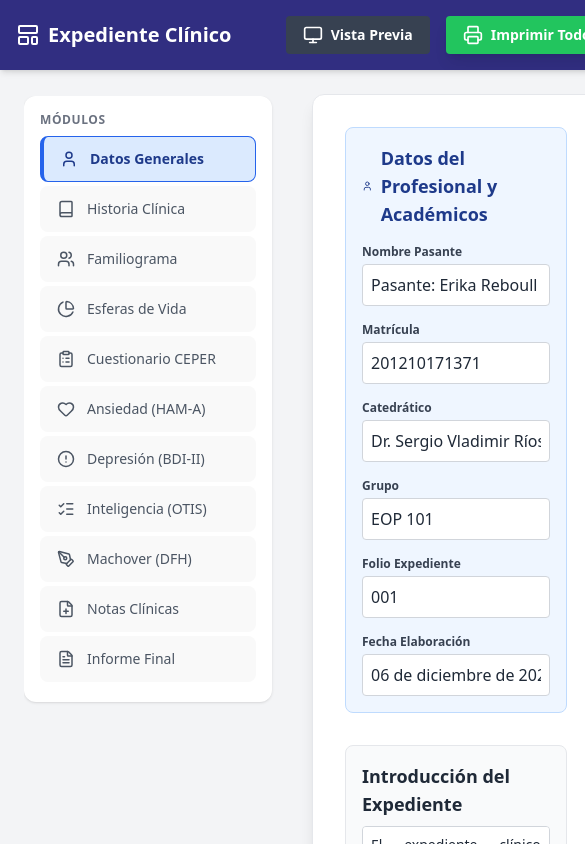
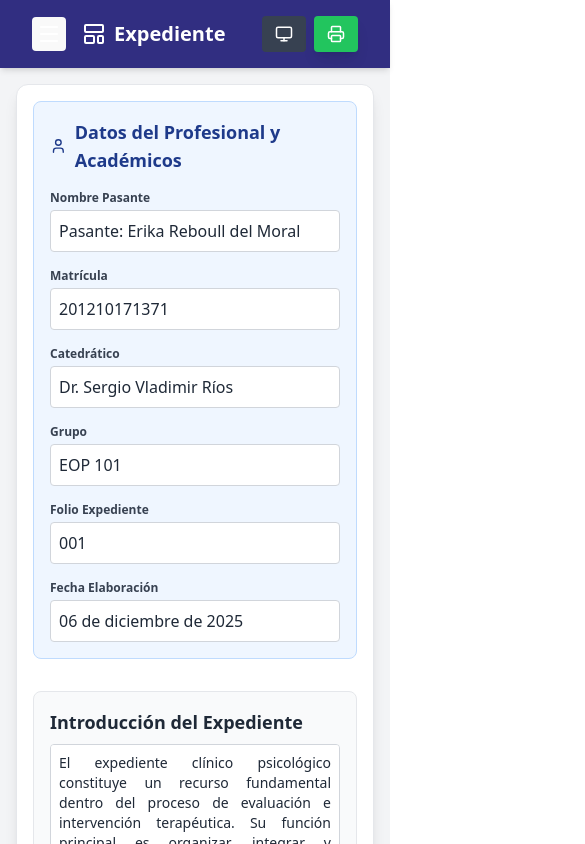
Before and after one commit to Iglesiaiacg/Psicolog-a, a React (Vite) app: page / in a window 390 px wide. Shown: the top 844 px of the page, 585 px wide, since content can reach past the window. Built offline with nearby package versions, Linux system fonts and the light colour scheme.

Commit message:
feat: implement initial clinical record application structure with header, sidebar, and core modules.

```diff
--- a/src/App.jsx
+++ b/src/App.jsx
@@ -196,22 +196,35 @@ const ClinicalRecordApp = () => {
 
     const handlePrint = () => { setPrintMode(true); };
 
+    const [isSidebarOpen, setIsSidebarOpen] = useState(false);
+    const toggleSidebar = () => setIsSidebarOpen(prev => !prev);
+
     return (
         <div className="min-h-screen bg-gray-100 flex flex-col font-sans text-gray-800">
             {!printMode && (
-                <Header setPrintMode={setPrintMode} handlePrint={handlePrint} />
+                <Header
+                    setPrintMode={setPrintMode}
+                    handlePrint={handlePrint}
+                    toggleSidebar={toggleSidebar}
+                    isSidebarOpen={isSidebarOpen}
+                />
             )}
 
-            <div className={`flex flex-1 max-w-7xl mx-auto w-full p-6 gap-8 ${printMode ? 'p-0 w-full max-w-none' : ''}`}>
+            <div className={`flex flex-1 w-full p-4 md:p-6 gap-8 ${printMode ? 'p-0 max-w-none' : ''}`}>
                 {!printMode && (
-                    <Sidebar activeTab={activeTab} setActiveTab={setActiveTab} />
+                    <Sidebar
+                        activeTab={activeTab}
+                        setActiveTab={setActiveTab}
+                        isOpen={isSidebarOpen}
+                        toggleSidebar={toggleSidebar}
+                    />
                 )}
 
-                <main className={`flex-1 ${printMode ? 'w-full' : ''}`}>
+                <main className={`flex-1 min-w-0 ${printMode ? 'w-full' : ''}`}>
                     {printMode ? (
                         <PrintView formData={formData} resultados={resultados} setPrintMode={setPrintMode} />
                     ) : (
-                        <div className="bg-white p-8 rounded-xl shadow-lg border border-gray-200 animate-fade-in relative transition-all">
+                        <div className="bg-white p-4 md:p-8 rounded-xl shadow-lg border border-gray-200 animate-fade-in relative transition-all w-full">
                             {activeTab === 'datos-generales' && <DatosGenerales formData={formData} handleChange={handleChange} />}
                             {activeTab === 'historia-clinica' && <HistoriaClinica formData={formData} handleChange={handleChange} />}
                             {activeTab === 'familiograma' && <Familiograma formData={formData} handleChange={handleChange} agregarFamiliar={agregarFamiliar} eliminarFamiliar={eliminarFamiliar} updateFamiliar={updateFamiliar} generarInterpretacionFamiliograma={generarInterpretacionFamiliograma} />}
--- a/src/components/layout/Header.jsx
+++ b/src/components/layout/Header.jsx
@@ -1,25 +1,32 @@
 import React from 'react';
-import { LayoutTemplate, Monitor, Printer } from 'lucide-react';
+import { LayoutTemplate, Monitor, Printer, Menu, X } from 'lucide-react';
 
-const Header = ({ setPrintMode, handlePrint }) => {
+const Header = ({ setPrintMode, handlePrint, toggleSidebar, isSidebarOpen }) => {
     return (
         <header className="bg-indigo-900 text-white p-4 shadow-md sticky top-0 z-50">
-            <div className="max-w-7xl mx-auto flex justify-between items-center">
-                <h1 className="text-xl font-bold flex gap-2 items-center">
-                    <LayoutTemplate /> Expediente Clínico
-                </h1>
-                <div className="flex gap-4">
+            <div className="w-full px-4 flex justify-between items-center">
+                <div className="flex items-center gap-4">
+                    <button onClick={toggleSidebar} className="md:hidden p-1 hover:bg-indigo-800 rounded">
+                        {isSidebarOpen ? <X size={24} /> : <Menu size={24} />}
+                    </button>
+                    <h1 className="text-xl font-bold flex gap-2 items-center">
+                        <LayoutTemplate />
+                        <span className="hidden sm:inline">Expediente Clínico</span>
+                        <span className="sm:hidden">Expediente</span>
+                    </h1>
+                </div>
+                <div className="flex gap-2 sm:gap-4">
                     <button
                         onClick={() => setPrintMode(true)}
-                        className="bg-gray-700 hover:bg-gray-600 px-4 py-2 rounded font-bold flex gap-2 items-center text-sm transition-colors"
+                        className="bg-gray-700 hover:bg-gray-600 px-3 py-2 rounded font-bold flex gap-2 items-center text-xs sm:text-sm transition-colors"
                     >
-                        <Monitor size={20} /> Vista Previa
+                        <Monitor size={18} /> <span className="hidden sm:inline">Vista Previa</span>
                     </button>
                     <button
                         onClick={handlePrint}
-                        className="bg-green-500 hover:bg-green-600 px-4 py-2 rounded font-bold flex gap-2 items-center shadow-lg text-sm transition-colors"
+                        className="bg-green-500 hover:bg-green-600 px-3 py-2 rounded font-bold flex gap-2 items-center shadow-lg text-xs sm:text-sm transition-colors"
                     >
-                        <Printer size={20} /> Imprimir Todo
+                        <Printer size={18} /> <span className="hidden sm:inline">Imprimir</span>
                     </button>
                 </div>
             </div>
--- a/src/components/layout/Sidebar.jsx
+++ b/src/components/layout/Sidebar.jsx
@@ -1,15 +1,37 @@
 import React from 'react';
 import { MENU_ITEMS } from '../../utils/menuItems';
 
-const Sidebar = ({ activeTab, setActiveTab }) => {
+const Sidebar = ({ activeTab, setActiveTab, isOpen, toggleSidebar }) => {
     return (
-        <aside className="w-64 space-y-2 h-fit sticky top-24 overflow-y-auto max-h-[80vh] pr-2">
+        <>
+            {/* Mobile Overlay */}
+            {isOpen && (
+                <div
+                    className="fixed inset-0 bg-black/50 z-40 md:hidden"
+                    onClick={toggleSidebar}
+                />
+            )}
+
+            <aside className={`
+                w-64 space-y-2 h-screen overflow-y-auto pr-2
+                fixed md:sticky top-0 md:top-24 left-0 z-50 md:z-auto
+                bg-gray-100 md:bg-transparent p-4 md:p-0
+                transition-transform duration-300 ease-in-out
+                ${isOpen ? 'translate-x-0 shadow-2xl' : '-translate-x-full md:translate-x-0'}
+            `}>
                 <div className="bg-white p-4 rounded-xl shadow mb-4">
-                <h2 className="font-bold text-gray-500 text-xs uppercase tracking-wider mb-2">Módulos</h2>
+                    <div className="flex justify-between items-center md:hidden mb-4">
+                        <h2 className="font-bold text-gray-500 text-xs uppercase tracking-wider">Módulos</h2>
+                    </div>
+                    <h2 className="hidden md:block font-bold text-gray-500 text-xs uppercase tracking-wider mb-2">Módulos</h2>
+
                     {MENU_ITEMS.map(item => (
                         <button
                             key={item.id}
-                        onClick={() => setActiveTab(item.id)}
+                            onClick={() => {
+                                setActiveTab(item.id);
+                                if (window.innerWidth < 768) toggleSidebar();
+                            }}
                             className={`w-full text-left px-4 py-3 rounded-lg flex items-center gap-3 transition-all mb-1 ${activeTab === item.id ? 'bg-blue-100 text-blue-900 font-bold border-l-4 border-blue-600' : 'text-gray-600 hover:bg-gray-50'}`}
                         >
                             <item.icon size={18} />
@@ -18,6 +40,7 @@ const Sidebar = ({ activeTab, setActiveTab }) => {
                     ))}
                 </div>
             </aside>
+        </>
     );
 };
 
```
Lines whose indentation alone changed are shown as unchanged.
